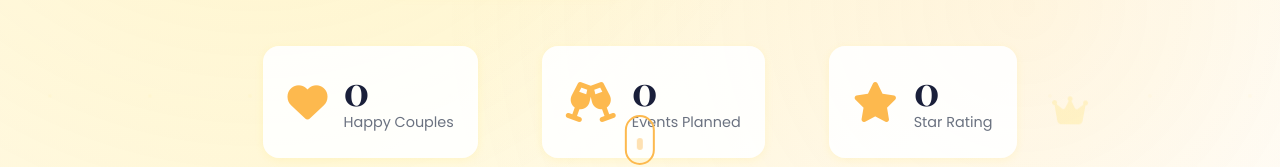
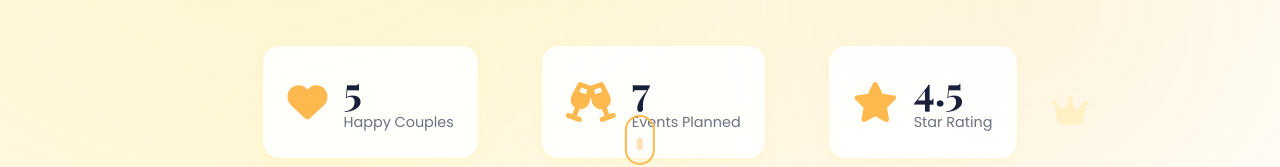
Before and after one commit to christo-bridal/christo-bridal.github.io, a plain HTML site: page index.html in a window 1280 px wide. Shown: the part 554-721 px from the top of the page. Drawn offline with nearby package versions, Linux system fonts and the light colour scheme.

Commit message:
Update index.html

```diff
--- a/index.html
+++ b/index.html
@@ -125,21 +125,21 @@
               <div class="stat-item">
                 <i class="fas fa-heart"></i>
                 <div class="stat-content">
-                  <h3 class="stat-number" data-target="7">0</h3>
+                  <h3 class="stat-number" data-target="7">5</h3>
                   <p class="stat-label">Happy Couples</p>
                 </div>
               </div>
               <div class="stat-item">
                 <i class="fas fa-glass-cheers"></i>
                 <div class="stat-content">
-                  <h3 class="stat-number" data-target="18">0</h3>
+                  <h3 class="stat-number" data-target="18">7</h3>
                   <p class="stat-label">Events Planned</p>
                 </div>
               </div>
               <div class="stat-item">
                 <i class="fas fa-star"></i>
                 <div class="stat-content">
-                  <h3 class="stat-number" data-target="4.9">0</h3>
+                  <h3 class="stat-number" data-target="4.9">4.5</h3>
                   <p class="stat-label">Star Rating</p>
                 </div>
               </div>
```
